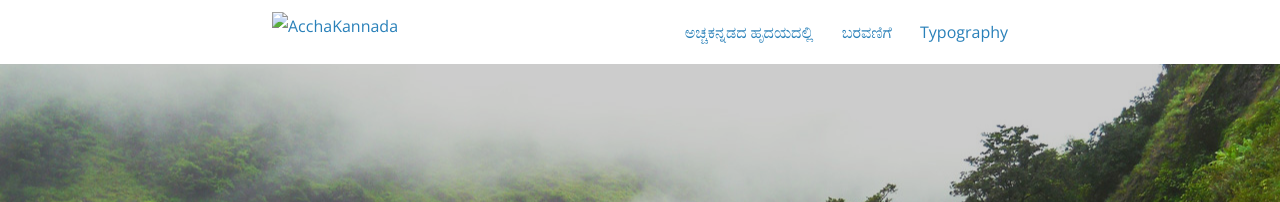
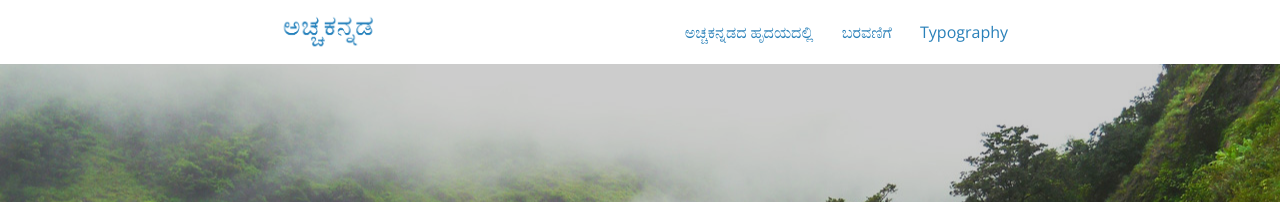
Before and after one commit to bencentra/centrarium, a Jekyll site: the page built from index.html, in a window 1280 px wide. Shown: the top 202 px of the page. Built offline with Jekyll 4.4.1, drawn with Linux system fonts in a browser that asks for light colours; nearby versions of some CDN libraries; the list of posts is cut into pages by our own code; a style sheet for code colours, icons or effects is not loaded.

Commit message:
Update header.html

```diff
--- a/_includes/header.html
+++ b/_includes/header.html
@@ -2,7 +2,7 @@
   <div class="navigation-wrapper">
     <a href="{{ site.url }}" class="logo">
     	{% if site.logo %}
-      <img src="{{ site.logo | prepend: site.url }}" alt="{{ site.title }}">
+      <img src="{{ site.logo | prepend: site.baseurl }}" alt="{{ site.title }}">
       {% else %}
       <span>{{ site.title }}</span>
       {% endif %}
@@ -14,7 +14,7 @@
       <ul id="js-navigation-menu" class="navigation-menu show">
       	{% for page in site.pages %}
           {% if page.title and page.main_nav != false %}
-          <li class="nav-link"><a href="{{ page.url | remove_first: '/' | prepend: site.url }}">{{ page.title }}</a>
+          <li class="nav-link"><a href="{{ page.url | remove_first: '/' | prepend: site.baseurl }}">{{ page.title }}</a>
           {% endif %}
         {% endfor %}
       </ul>
```
